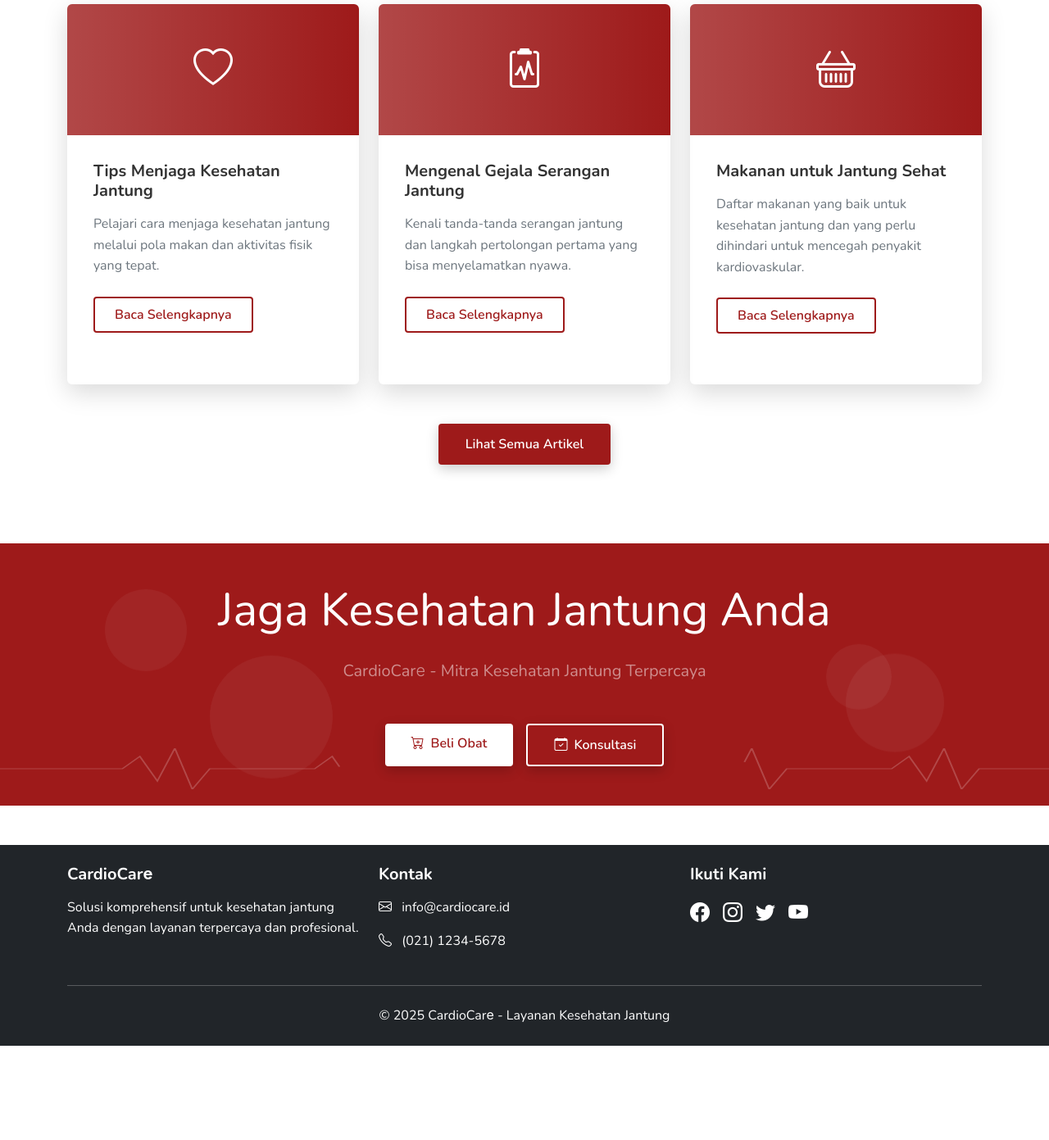
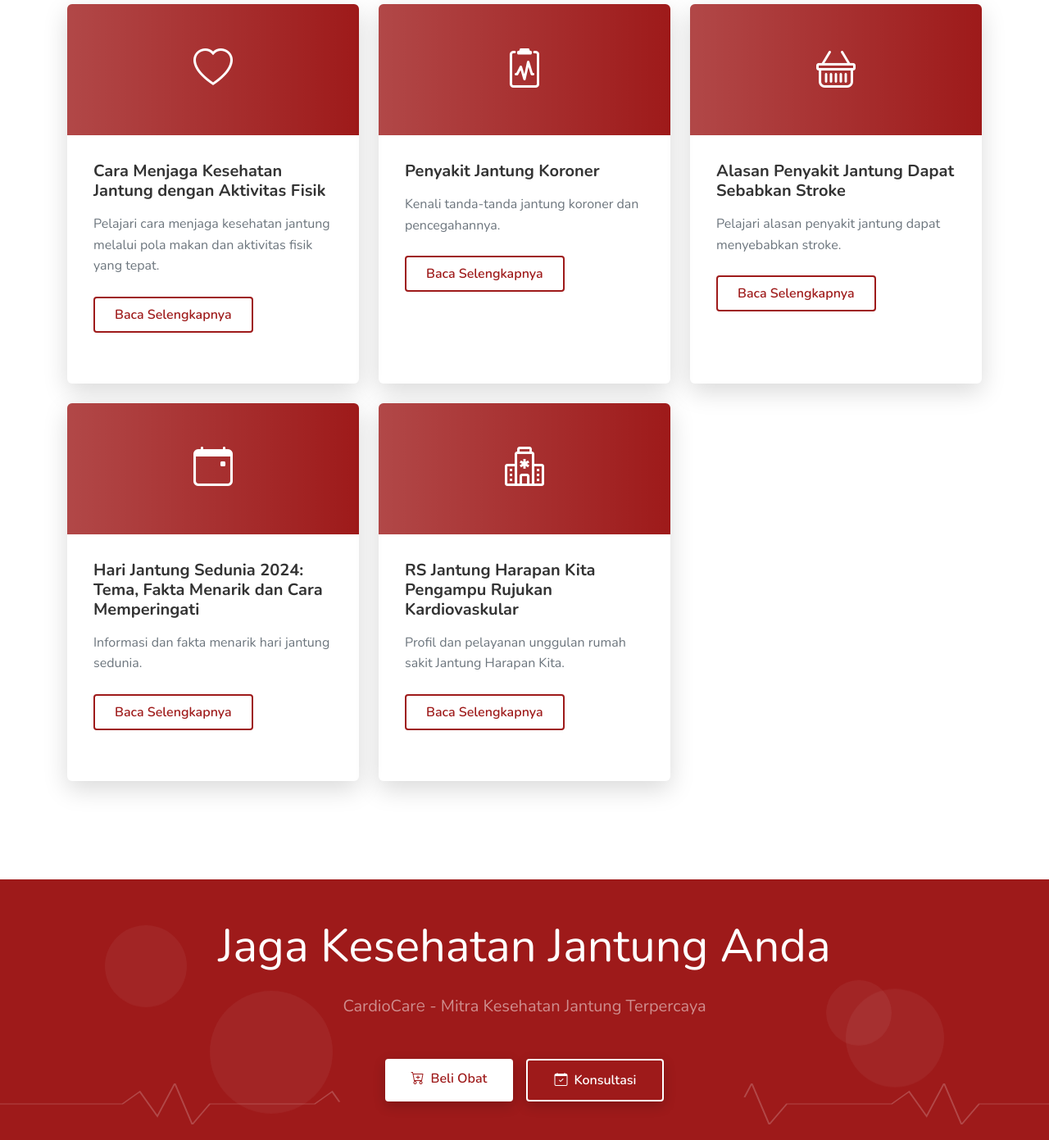
Before and after one commit to reyvanomario/cardiocare, a Django app: page / in a window 1280 px wide. Shown: the part 1910-3301 px from the top of the page at 82% size. Before the commit the page ends 3186 px from the top, so only its background shows below. Run offline with Django 5.2, Linux system fonts and the light colour scheme.

Commit message:
integrasiin dengan main

```diff
--- a/main/templates/article2.html
+++ b/main/templates/article2.html
@@ -84,10 +84,8 @@
         font-weight: 600;
     }
 </style>
-{% endblock meta %}
 
 {% block content %}
-{% include 'navbar.html' %}
 
 <div class="container mx-auto py-8 px-4 heart-article">
     <div class="max-w-4xl mx-auto article-container">
@@ -182,3 +180,4 @@
         </div>
     </div>
 </div>
+{% endblock %}
--- a/main/templates/article3.html
+++ b/main/templates/article3.html
@@ -48,10 +48,8 @@
         border-top: 1px dashed #ef9a9a;
     }
 </style>
-{% endblock meta %}
 
 {% block content %}
-{% include 'navbar.html' %}
 
 <div class="container mx-auto mt-8 px-4 heart-article">
     <div class="max-w-3xl mx-auto bg-white rounded-lg shadow-lg overflow-hidden">
@@ -121,3 +119,4 @@
         </div>
     </div>
 </div>
+{% endblock %}
--- a/main/templates/article4.html
+++ b/main/templates/article4.html
@@ -48,10 +48,8 @@
         border-top: 1px dashed #ef9a9a;
     }
 </style>
-{% endblock meta %}
 
 {% block content %}
-{% include 'navbar.html' %}
 
 <div class="container mx-auto mt-8 px-4 heart-article">
     <div class="max-w-3xl mx-auto bg-white rounded-lg shadow-lg overflow-hidden">
@@ -122,3 +120,4 @@
         </div>
     </div>
 </div>
+{% endblock %}
--- a/main/templates/article5.html
+++ b/main/templates/article5.html
@@ -48,10 +48,9 @@
         border-top: 1px dashed #ef9a9a;
     }
 </style>
-{% endblock meta %}
 
 {% block content %}
-{% include 'navbar.html' %}
+
 
 <div class="container mx-auto mt-8 px-4 heart-article">
     <div class="max-w-3xl mx-auto bg-white rounded-lg shadow-lg overflow-hidden">
@@ -117,3 +116,4 @@
         </div>
     </div>
 </div>
+{% endblock %}
--- a/main/templates/home.html
+++ b/main/templates/home.html
@@ -755,45 +755,75 @@
 <div class="container py-5 mt-4">
     <h2 class="section-title">Artikel Kesehatan Terbaru</h2>
     <div class="row">
-        <div class="col-md-4">
+        <!-- Article 1 -->
+        <div class="col-md-4 mb-4">
             <div class="article-card h-100 delayed-animation">
                 <div class="article-header">
                     <i class="bi bi-heart article-icon"></i>
                 </div>
                 <div class="article-body">
-                    <h5 class="article-title">Tips Menjaga Kesehatan Jantung</h5>
+                    <h5 class="article-title">Cara Menjaga Kesehatan Jantung dengan Aktivitas Fisik</h5>
                     <p class="card-text text-muted mb-4">Pelajari cara menjaga kesehatan jantung melalui pola makan dan aktivitas fisik yang tepat.</p>
-                    <a href="#" class="btn btn-article">Baca Selengkapnya</a>
+                    <a href="article1.html" class="btn btn-article">Baca Selengkapnya</a>
                 </div>
             </div>
         </div>
-        <div class="col-md-4">
+
+        <!-- Article 2 -->
+        <div class="col-md-4 mb-4">
             <div class="article-card h-100 delayed-animation">
                 <div class="article-header">
                     <i class="bi bi-clipboard2-pulse article-icon"></i>
                 </div>
                 <div class="article-body">
-                    <h5 class="article-title">Mengenal Gejala Serangan Jantung</h5>
-                    <p class="card-text text-muted mb-4">Kenali tanda-tanda serangan jantung dan langkah pertolongan pertama yang bisa menyelamatkan nyawa.</p>
-                    <a href="#" class="btn btn-article">Baca Selengkapnya</a>
+                    <h5 class="article-title">Penyakit Jantung Koroner</h5>
+                    <p class="card-text text-muted mb-4">Kenali tanda-tanda jantung koroner dan pencegahannya.</p>
+                    <a href="article2.html" class="btn btn-article">Baca Selengkapnya</a>
                 </div>
             </div>
         </div>
-        <div class="col-md-4">
+
+        <!-- Article 3 -->
+        <div class="col-md-4 mb-4">
             <div class="article-card h-100 delayed-animation">
                 <div class="article-header">
                     <i class="bi bi-basket article-icon"></i>
                 </div>
                 <div class="article-body">
-                    <h5 class="article-title">Makanan untuk Jantung Sehat</h5>
-                    <p class="card-text text-muted mb-4">Daftar makanan yang baik untuk kesehatan jantung dan yang perlu dihindari untuk mencegah penyakit kardiovaskular.</p>
-                    <a href="#" class="btn btn-article">Baca Selengkapnya</a>
+                    <h5 class="article-title">Alasan Penyakit Jantung Dapat Sebabkan Stroke</h5>
+                    <p class="card-text text-muted mb-4">Pelajari alasan penyakit jantung dapat menyebabkan stroke.</p>
+                    <a href="article3.html" class="btn btn-article">Baca Selengkapnya</a>
                 </div>
             </div>
         </div>
-    </div>
-    <div class="text-center mt-5">
-        <a href="#" class="btn btn-hero btn-shine" style="background: var(--primary-red); color: white;">Lihat Semua Artikel</a>
+
+        <!-- Article 4 -->
+        <div class="col-md-4 mb-4">
+            <div class="article-card h-100 delayed-animation">
+                <div class="article-header">
+                    <i class="bi bi-calendar-event article-icon"></i>
+                </div>
+                <div class="article-body">
+                    <h5 class="article-title">Hari Jantung Sedunia 2024: Tema, Fakta Menarik dan Cara Memperingati</h5>
+                    <p class="card-text text-muted mb-4">Informasi dan fakta menarik hari jantung sedunia.</p>
+                    <a href="article4.html" class="btn btn-article">Baca Selengkapnya</a>
+                </div>
+            </div>
+        </div>
+
+        <!-- Article 5 -->
+        <div class="col-md-4 mb-4">
+            <div class="article-card h-100 delayed-animation">
+                <div class="article-header">
+                    <i class="bi bi-hospital article-icon"></i>
+                </div>
+                <div class="article-body">
+                    <h5 class="article-title">RS Jantung Harapan Kita Pengampu Rujukan Kardiovaskular</h5>
+                    <p class="card-text text-muted mb-4">Profil dan pelayanan unggulan rumah sakit Jantung Harapan Kita.</p>
+                    <a href="article5.html" class="btn btn-article">Baca Selengkapnya</a>
+                </div>
+            </div>
+        </div>
     </div>
 </div>
 
--- a/main/urls.py
+++ b/main/urls.py
@@ -5,5 +5,10 @@ app_name = 'main'
 
 urlpatterns = [
     path('', views.home, name='home'),
-    # URL lain yang mungkin ada
+    path('artikel/<slug:slug>/', views.article_detail, name='article_detail'),
+    path('article1.html', views.article1, name='article1'),
+    path('article2.html', views.article2, name='article2'),
+    path('article3.html', views.article3, name='article3'),
+    path('article4.html', views.article4, name='article4'),
+    path('article5.html', views.article5, name='article5'),
 ]
--- a/main/views.py
+++ b/main/views.py
@@ -1,5 +1,24 @@
-from django.shortcuts import render
-
+from django.shortcuts import render, get_object_or_404
+from .models import Article
 
 def home(request):
-    return render(request, 'home.html')
+    articles = Article.objects.all().order_by('-publish_date')[:5]
+    return render(request, 'home.html', {'articles': articles})
+
+def article_detail(request, id):
+    article = get_object_or_404(Article, id=id)
+    return render(request, 'main/article_detail.html', {
+        'article': article,
+        'sections': article.sections.all().order_by('order')
+    })
+
+def article1(request):
+    return render(request, 'article1.html')
+def article2(request):
+    return render(request, 'article2.html')
+def article3(request):
+    return render(request, 'article3.html')
+def article4(request):
+    return render(request, 'article4.html')
+def article5(request):
+    return render(request, 'article5.html')
```
Also changed, not shown: main/models.py (+18 -0 lines), main/templates/article1.html (+18 -2 lines), main/templates/article_detail.html (added, +101 -0 lines), main/migrations/0005_initial.py (added), main/migrations/0006_remove_article_bg_color_remove_article_primary_color_and_more.py (added), 1 other file.
